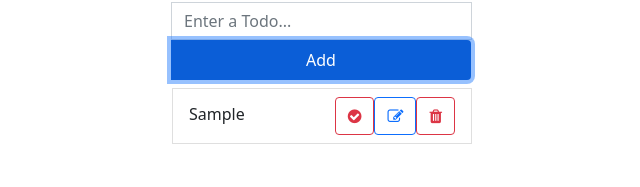
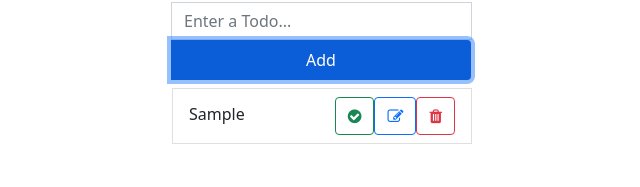
Before and after one commit to oubridaouda/todo, a React (Create React App) app: page / in a window 1280 px wide. Both pictures are taken after typing "Sample" into the empty fields and a click on the button "Add". Shown: the part 94-281 px from the top of the page, without its empty margins (318-958 px from the left). Built offline with nearby package versions, Linux system fonts and the light colour scheme.

Commit message:
todo with array in reactJs

```diff
--- a/src/components/TodoList.js
+++ b/src/components/TodoList.js
@@ -34,7 +34,7 @@
                     <h6 className="mt-2 mb-0 align-middle">{todo.title}</h6>
                 }
                 <div>
-                    <button className="btn btn-outline-danger" onClick={()=> handleComplete(todo)}>
+                    <button className="btn btn-outline-success" onClick={()=> handleComplete(todo)}>
                         <i className="fa fa-check-circle"></i>
                     </button>
                     <button className="btn btn-outline-primary" onClick={()=> handleEdit(todo)}>
```
